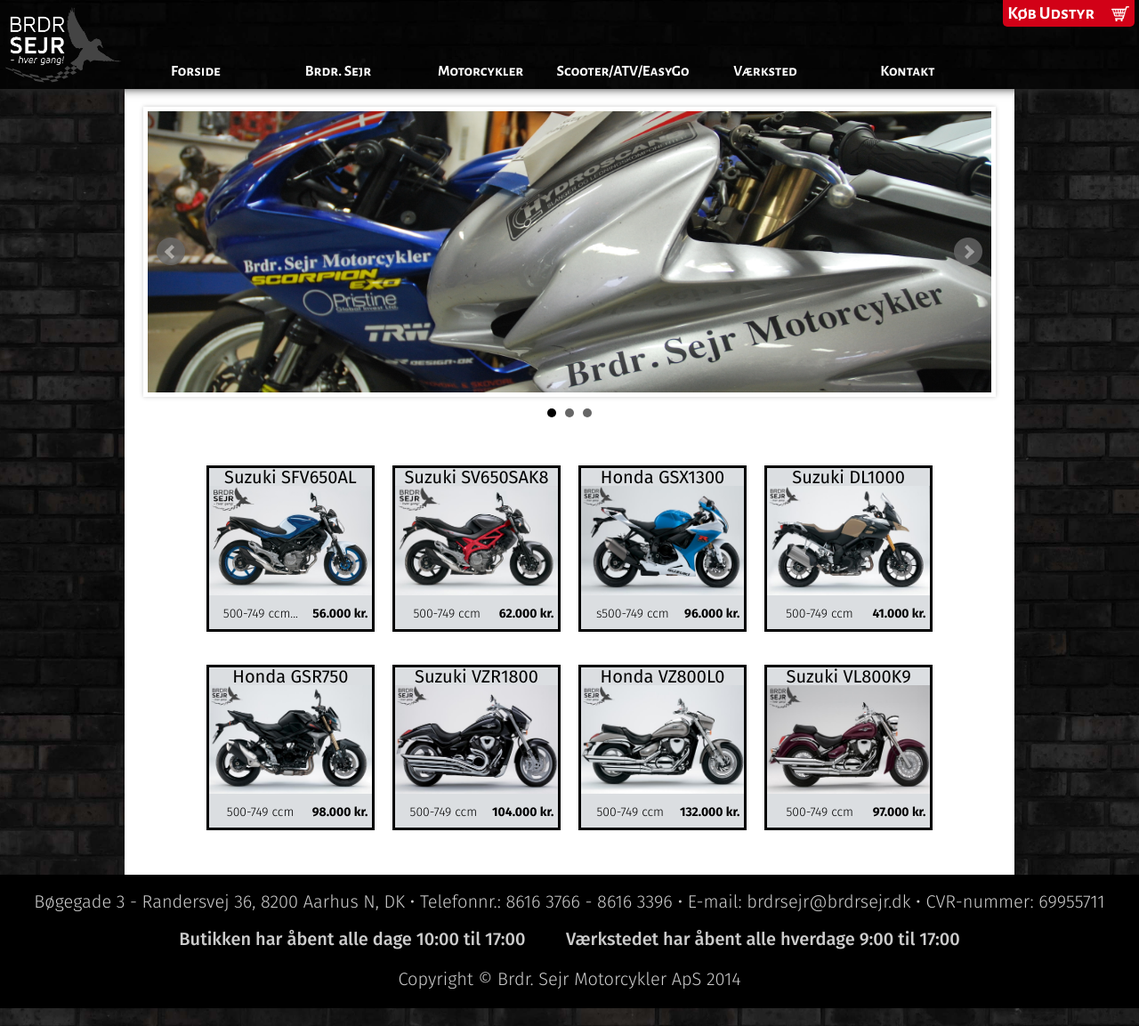
After one commit to M2CD/BrdrSejr, a PHP site: page /nyemotorcykler.php in a window 1280 px wide. The commit adds this page. Shown: the whole page at 89% size. Run offline with PHP 8.4, Linux system fonts and the light colour scheme; some libraries are stand-ins or nearby versions.

Commit message:
har lavet underside for nye motorcykler osv.

```diff
--- a/css/underside.css
+++ b/css/underside.css
@@ -68,4 +68,87 @@
     margin-bottom: 10px;
 }
 
-/*------*/
+/*---Nye motorcykler---*/
+
+section.mc_products {
+    width: 100%;
+    padding-top: 70px;
+    text-align: center;
+}
+
+.mc_products a {
+    background-color: #dbdee1;
+    display: inline-block;
+    width: 20%;
+    margin: 7px 7px 30px 7px;
+    border: 3px #000 solid;
+    box-sizing: border-box;
+    text-decoration: none;
+    color: #000;
+}
+
+.mc_products a h2 {
+    font-size: 22px;
+}
+
+.mc_products a p {
+    font-size: 14px;
+    margin: 5px;
+}
+
+.mc_products a p.price {
+    font-size: 14px;
+    font-weight: bold;
+    float: right;
+}
+
+.mc_products a img {
+    width: 100%;
+}
+
+/*---mcInfo---*/
+
+section.mc_img {
+    width: 50%;
+    float: left;
+    text-align: center;
+    padding-top: 30px;
+}
+section.mc_img img {
+    width: 100%;
+    border: 1px #000 solid;
+    box-sizing: border-box;
+}
+section.mc_img img.mcimg {
+    width: 32%;
+    border: 1px #000 solid;
+    box-sizing: border-box;
+}
+
+section.mcInfo {
+    width: 48%;
+    padding-top: 30px;
+    float: left;
+    padding-left: 2%;
+}
+
+.mcInfo h1 {
+    font-size: 44px;
+
+}
+.mcInfo h2 {
+
+    font-size: 16px;
+}
+.mcInfo h3 {
+    margin: 25px 0px 2px 0px;
+    font-size: 14px;
+}
+.mcInfo p {
+    font-size: 12px;
+}
+
+.mcInfo ul {
+    margin-top: 25px;
+    font-size: 12px;
+}
--- /dev/null
+++ b/nyemotorcykler.php
@@ -0,0 +1,108 @@
+<?php include 'includes/top_inc.php'; ?>
+	<title>Brdr. Sejr Motorcykler ApS</title>
+	<?php include 'includes/css_inc.php'; ?>
+	<link href="plugins/bxslider/css/jquery.bxslider.css" rel="stylesheet">
+
+<!--Her er linket til custom css fil - mikkel-->
+    <link href="css/underside.css" rel="stylesheet">
+
+
+<?php include 'includes/header_inc.php'; ?>
+
+    <main>
+	<section class="slider showroom">
+		<ul class="bxslider">
+            <li><img src="img/nyemotorcykler/DSC_4073.JPG"></li>
+			<li><img src="img/nyemotorcykler/DSC_4098.JPG"></li>
+			<li><img src="img/nyemotorcykler/DSC_4166.JPG"></li>
+		</ul>
+	</section>
+    <section class="mc_products">
+        <a href="mcInfo.php">
+            Suzuki SFV650AL
+            <img src="img/nyemotorcykler/mcinfo/suzukiimg1.jpg" class="mc" alt="Honda mc">
+            <p class="price">56.000 kr.</p>
+            <p>500-749 ccm...</p>
+        </a>
+        <a href="#">
+            Suzuki SV650SAK8
+            <img src="img/nyemotorcykler/mc2.jpg" class="mc" alt="Honda mc">
+            <p class="price">62.000 kr.</p>
+            <p>500-749 ccm</p>
+        </a>
+        <a href="#">
+            Honda GSX1300
+            <img src="img/nyemotorcykler/mc3.jpg" class="mc" alt="Honda mc">
+            <p class="price">96.000 kr.</p>
+            <p>s500-749 ccm</p>
+        </a>
+        <a href="#">
+            Suzuki DL1000
+            <img src="img/nyemotorcykler/mc4.jpg" class="mc" alt="Honda mc">
+            <p class="price">41.000 kr.</p>
+            <p>500-749 ccm</p>
+        </a>
+        <a href="#">
+            Honda GSR750
+   <img src="img/nyemotorcykler/mc5.jpg" class="mc" alt="Honda mc">
+            <p class="price">98.000 kr.</p>
+            <p>500-749 ccm</p>
+        </a>
+        <a href="#">
+            Suzuki VZR1800
+   <img src="img/nyemotorcykler/mc6.jpg" class="mc" alt="Honda mc">
+            <p class="price">104.000 kr.</p>
+            <p>500-749 ccm</p>
+        </a>
+        <a href="#">
+            Honda VZ800L0
+   <img src="img/nyemotorcykler/mc7.jpg" class="mc" alt="Honda mc">
+            <p class="price">132.000 kr.</p>
+            <p>500-749 ccm</p>
+        </a>
+        <a href="#">
+            Suzuki VL800K9
+   <img src="img/nyemotorcykler/mc8.jpg" class="mc" alt="Honda mc">
+            <p class="price">97.000 kr.</p>
+            <p>500-749 ccm</p>
+        </a>
+    </section>
+	</main>
+
+<?php include 'includes/footer_inc.php'; ?>
+
+	<div id="fb-root"></div>
+	<script>
+		(function(d, s, id) {
+			var js, fjs = d.getElementsByTagName(s)[0];
+			if (d.getElementById(id)) return;
+			js = d.createElement(s); js.id = id;
+			js.src = "//connect.facebook.net/en_GB/sdk.js#xfbml=1&appId=30274178883&version=v2.0";
+			fjs.parentNode.insertBefore(js, fjs);
+		}
+		(document, 'script', 'facebook-jssdk'));
+	</script>
+	<script src="plugins/bxslider/js/jquery.bxslider.js" type="text/javascript"></script>
+	<script src="plugins/bxslider/js/jquery.easing.1.3.js" type="text/javascript"></script>
+	<script src="plugins/bxslider/js/jquery.fitvids.js" type="text/javascript"></script>
+	<script src="js/script.js" type="text/javascript" type="text/javascript"></script>
+	<script>
+		//Run slider plugin
+		$(document).ready(function(){
+		  $('.slider .bxslider').bxSlider({
+			  video: true,
+			  auto: true
+		  });
+		  $('.reviews .bxslider').bxSlider({
+			  auto: true,
+			  randomStart: true,
+			  controls:false,
+			  pause:10000,
+			  speed:1000
+
+
+		  });
+		});
+	</script>
+</body>
+</html>
```
Also changed, not shown: mcInfo.php (added, +87 -0 lines), img/nyemotorcykler/DSC_4073.JPG (added), img/nyemotorcykler/DSC_4098.JPG (added), img/nyemotorcykler/DSC_4166.JPG (added), img/nyemotorcykler/mc2.jpg (added), img/nyemotorcykler/mc3.jpg (added), img/nyemotorcykler/mc4.jpg (added), img/nyemotorcykler/mc5.jpg (added), img/nyemotorcykler/mc6.jpg (added), img/nyemotorcykler/mc7.jpg (added), img/nyemotorcykler/mc8.jpg (added), img/nyemotorcykler/mcinfo/suzukiimg1.jpg (added), img/nyemotorcykler/mcinfo/suzukiimg2.jpg (added), img/nyemotorcykler/mcinfo/suzukiimg3.jpg (added), 1 more files.
